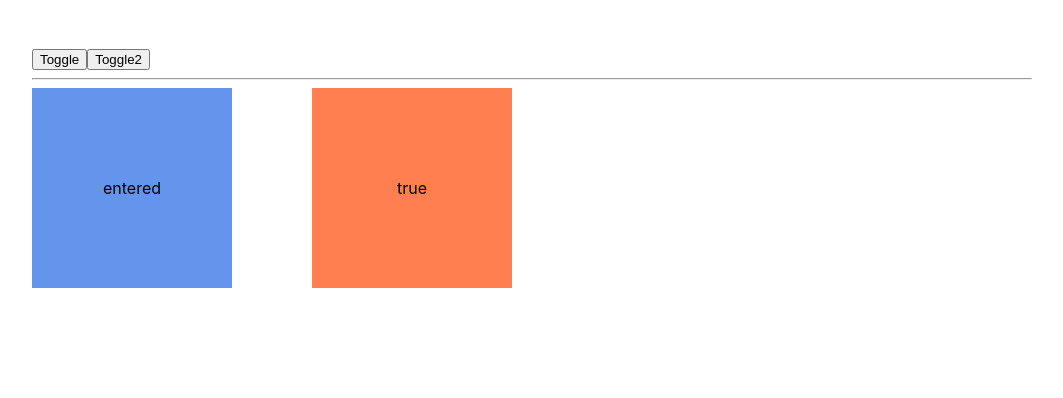
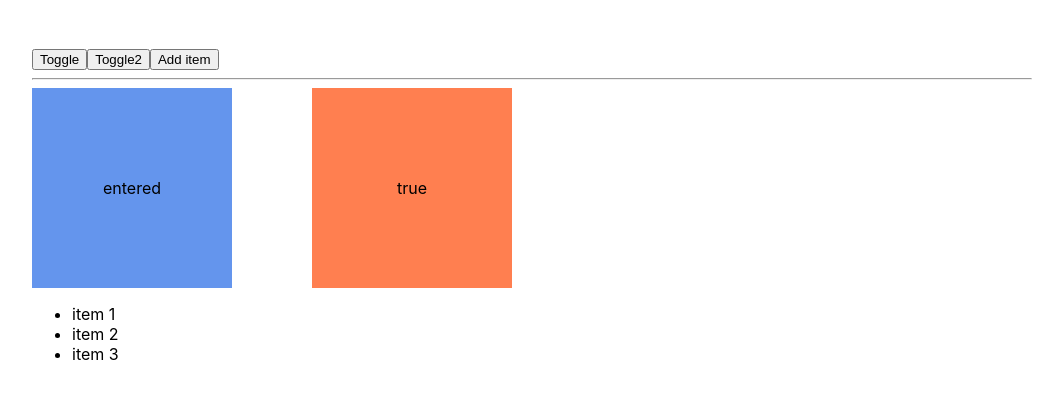
Before and after one commit to murash4/react-anim, a React (Create React App) app: page / in a window 1280 px wide. Shown: the top 398 px of the page, without its empty margins (108-1171 px from the left). Built offline with nearby package versions, Linux system fonts and the light colour scheme.

Commit message:
add TransitionGroup component

```diff
--- a/src/App.js
+++ b/src/App.js
@@ -1,14 +1,42 @@
 import { useState } from 'react'
 import { Transition, CSSTransition } from 'react-transition-group'
+import List from './List'
 
 function App() {
   const [toggle, setToggle] = useState(true)
   const [toggle2, setToggle2] = useState(true)
+  const [items, setItems] = useState([
+    {
+      id: 1,
+      title: 'item 1'
+    },
+    {
+      id: 2,
+      title: 'item 2'
+    },
+    {
+      id: 3,
+      title: 'item 3'
+    }
+  ])
+
+  const removeItem = id => setItems(items.filter(i => i.id !== id))
+
+  const addItem = () => {
+    const title = prompt('Enter item title:')
+		const id = Date.now()
+
+    setItems(items.concat([{
+      id,
+      title
+    }]))
+  }
 
   return (
     <div className="container">
       <button onClick={ () => setToggle(!toggle) }>Toggle</button>
       <button onClick={ () => setToggle2(!toggle2) }>Toggle2</button>
+      <button onClick={ addItem }>Add item</button>
       <hr />
       <div className="blocks">
         <Transition
@@ -39,6 +67,12 @@
           <div className="square orange">{ toggle2.toString() }</div>
         </CSSTransition>
       </div>
+      <div className="blocks">
+        <List
+          items={ items }
+          onRemove={ removeItem }
+        />
+      </div>
     </div>
   );
 }
--- /dev/null
+++ b/src/List.js
@@ -0,0 +1,21 @@
+import { TransitionGroup, CSSTransition } from 'react-transition-group'
+
+const List = ({ items, onRemove }) => (
+	<TransitionGroup component="ul">
+		{
+			items.map(item => (
+				<CSSTransition
+					key={ item.id }
+					classNames="os"
+					timeout={ 750 }
+				>
+					<li
+						onClick={ () => onRemove(item.id) }
+					>{ item.title }</li>
+				</CSSTransition>
+			))
+		}
+	</TransitionGroup>
+)
+
+export default List
```
Also changed, not shown: 1 other file (tests, documents, lock files or other folders).
